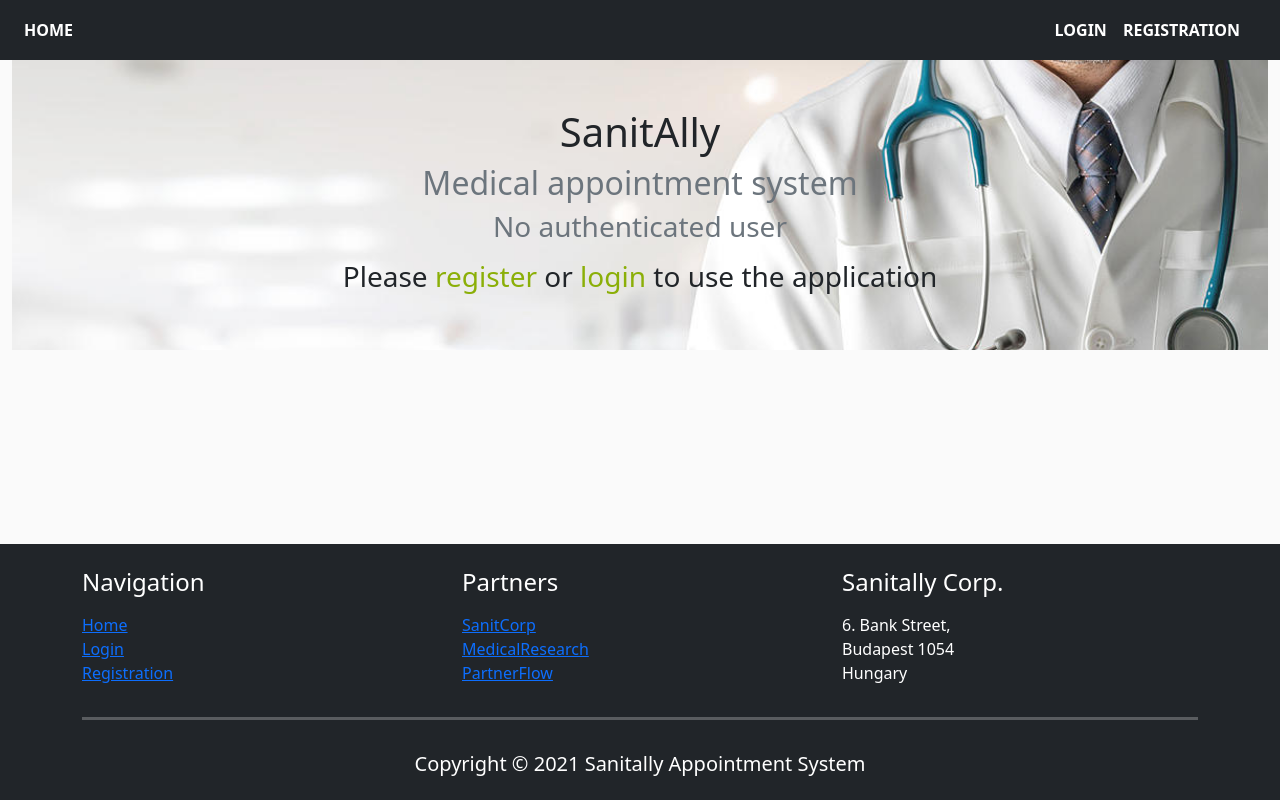
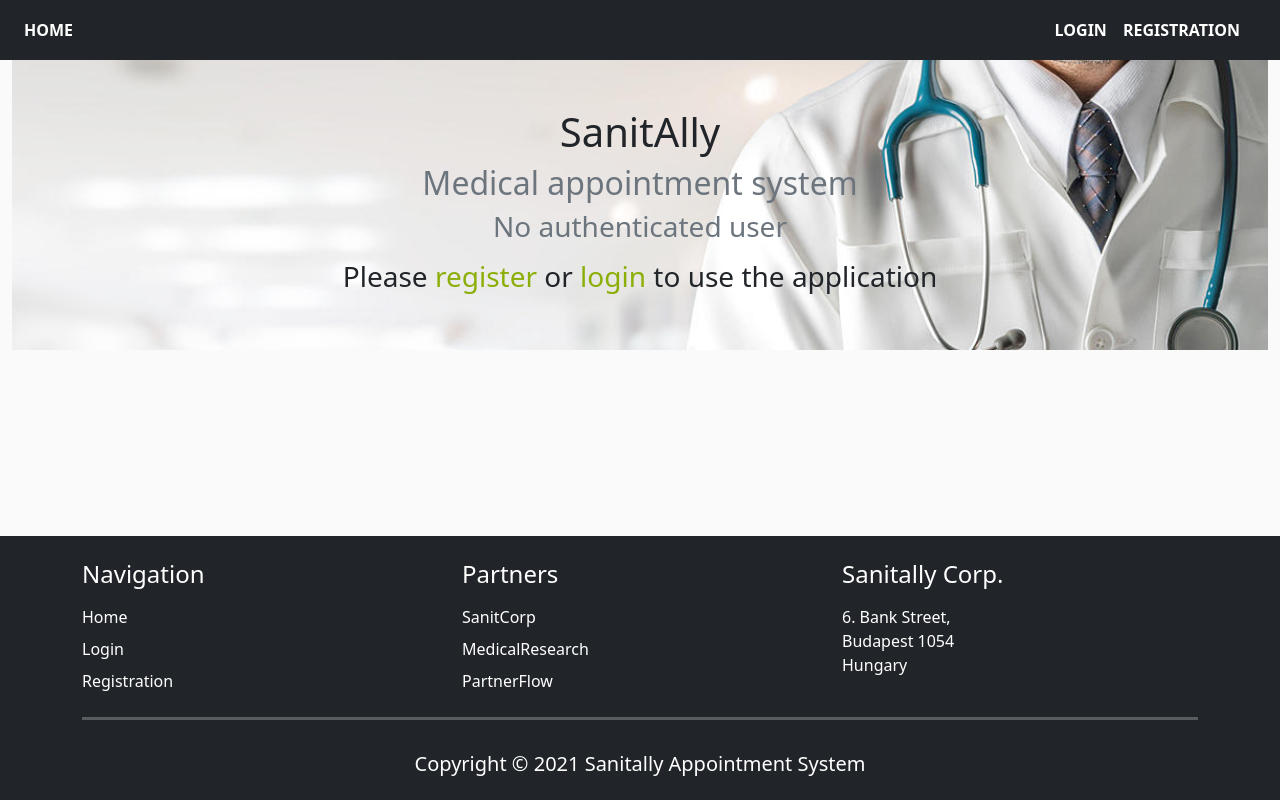
Before and after one commit to balage4/sanitally_project, a React (Create React App) app in the folder frontend/: page / in a window 1280 px wide. Built offline with nearby package versions, Linux system fonts and the light colour scheme.

Commit message:
fix footer structures

```diff
--- a/frontend/src/components/footer/Footer.js
+++ b/frontend/src/components/footer/Footer.js
@@ -45,33 +45,16 @@ export default function Footer() {
           {footerMenu.map((footer, i) => (
             <div className="col-md-4 mb-4 mb-md-0 d-none d-md-block">
               <h4 className="mb-3 text-white">{Object.keys(footer)[0]}</h4>
-              <nav className="nav flex-column" />
-              {footerMenu[i][Object.keys(footer)[0]].map(link => (
-                <div>
+              <nav className="nav flex-column">
+                {footerMenu[i][Object.keys(footer)[0]].map(link => (
                   <LinkItem
                     linkName={link.title}
                     linkTo={link.linkTo}
                   />
-
-                </div>
-              ))}
+                ))}
+              </nav>
             </div>
           ))}
-
-          {/* <Navigation
-            title="Navigation"
-            linkName1="Home"
-            linkName2="Login"
-            linkTo2="/login"
-            linkName3="Registration"
-            linkTo3="/register"
-          />
-          <Navigation
-            title="Partners"
-            linkName1="Littel Ltd"
-            linkName2="Sigurdsson and Sons"
-            linkName3="Thiel-Rodriguez Ltd"
-          /> */}
           <Company />
         </div>
         <hr className="col-md-12 d-none d-md-block" />
```
